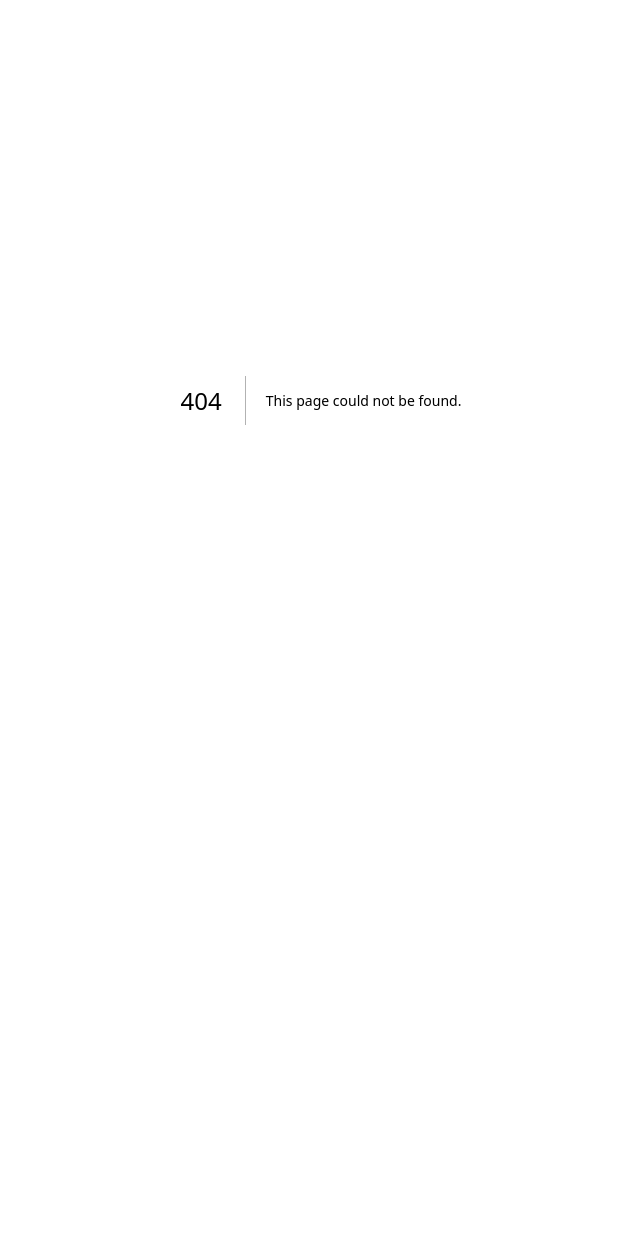
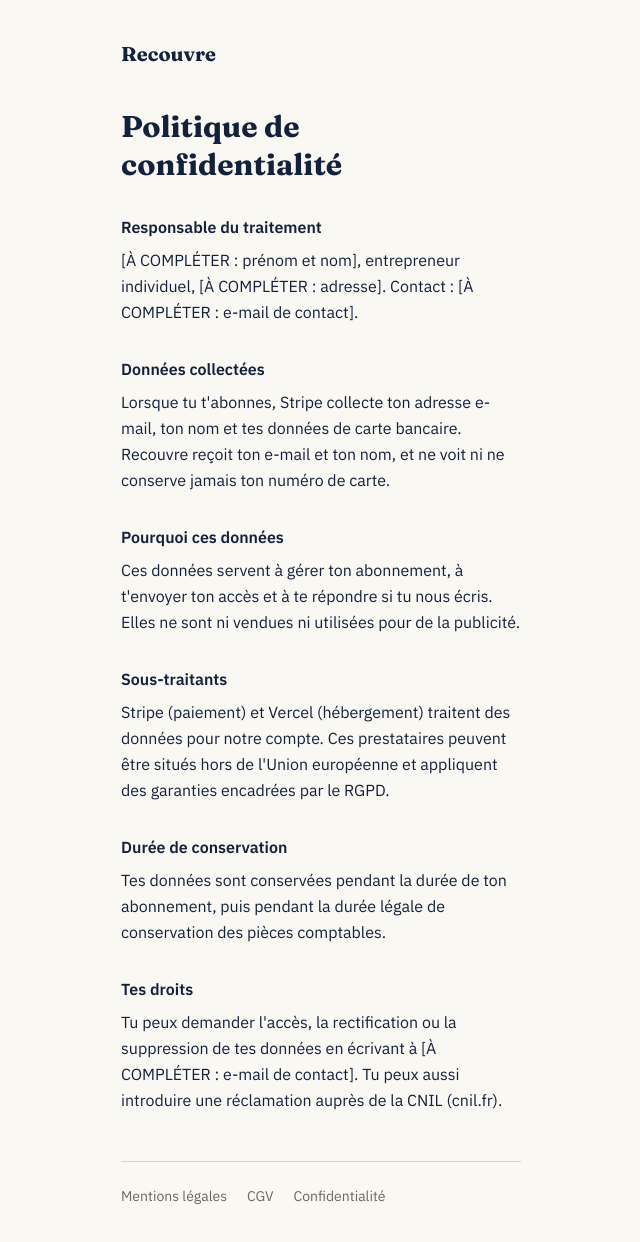
Before and after one commit to RyzoxDev/recouvre, a Next.js app: page /confidentialite in a window 1280 px wide. Before the commit this address had no page. Shown: the top 1242 px of the page, without its empty margins (319-959 px from the left). Before the commit the page ends 800 px from the top, so only its background shows below. Built offline with nearby package versions, Linux system fonts and the light colour scheme.

Commit message:
Create page.tsx

```diff
--- /dev/null
+++ b/app/confidentialite/page.tsx
@@ -0,0 +1,63 @@
+export const metadata = {
+  title: "Politique de confidentialité, Recouvre",
+};
+
+export default function Confidentialite() {
+  return (
+    <main className="mx-auto max-w-md px-6 py-10">
+      <a href="/" className="font-titre text-xl font-bold">
+        Recouvre
+      </a>
+
+      <h1 className="mt-10 font-titre text-3xl font-bold leading-tight">
+        Politique de confidentialité
+      </h1>
+
+      <h2 className="mt-8 font-semibold">Responsable du traitement</h2>
+      <p className="mt-2 leading-relaxed">
+        [À COMPLÉTER : prénom et nom], entrepreneur individuel, [À COMPLÉTER :
+        adresse]. Contact : [À COMPLÉTER : e-mail de contact].
+      </p>
+
+      <h2 className="mt-8 font-semibold">Données collectées</h2>
+      <p className="mt-2 leading-relaxed">
+        Lorsque tu t'abonnes, Stripe collecte ton adresse e-mail, ton nom et
+        tes données de carte bancaire. Recouvre reçoit ton e-mail et ton nom,
+        et ne voit ni ne conserve jamais ton numéro de carte.
+      </p>
+
+      <h2 className="mt-8 font-semibold">Pourquoi ces données</h2>
+      <p className="mt-2 leading-relaxed">
+        Ces données servent à gérer ton abonnement, à t'envoyer ton accès et à
+        te répondre si tu nous écris. Elles ne sont ni vendues ni utilisées
+        pour de la publicité.
+      </p>
+
+      <h2 className="mt-8 font-semibold">Sous-traitants</h2>
+      <p className="mt-2 leading-relaxed">
+        Stripe (paiement) et Vercel (hébergement) traitent des données pour
+        notre compte. Ces prestataires peuvent être situés hors de l'Union
+        européenne et appliquent des garanties encadrées par le RGPD.
+      </p>
+
+      <h2 className="mt-8 font-semibold">Durée de conservation</h2>
+      <p className="mt-2 leading-relaxed">
+        Tes données sont conservées pendant la durée de ton abonnement, puis
+        pendant la durée légale de conservation des pièces comptables.
+      </p>
+
+      <h2 className="mt-8 font-semibold">Tes droits</h2>
+      <p className="mt-2 leading-relaxed">
+        Tu peux demander l'accès, la rectification ou la suppression de tes
+        données en écrivant à [À COMPLÉTER : e-mail de contact]. Tu peux aussi
+        introduire une réclamation auprès de la CNIL (cnil.fr).
+      </p>
+
+      <nav className="mt-12 flex flex-wrap gap-x-5 gap-y-2 border-t border-filet pt-6 text-sm text-gris">
+        <a href="/mentions-legales">Mentions légales</a>
+        <a href="/cgv">CGV</a>
+        <a href="/confidentialite">Confidentialité</a>
+      </nav>
+    </main>
+  );
+}
```
